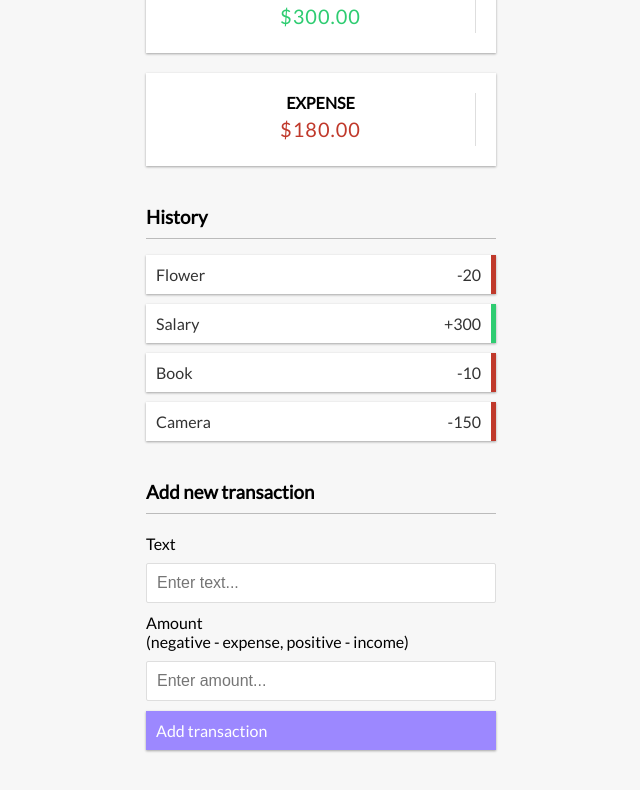
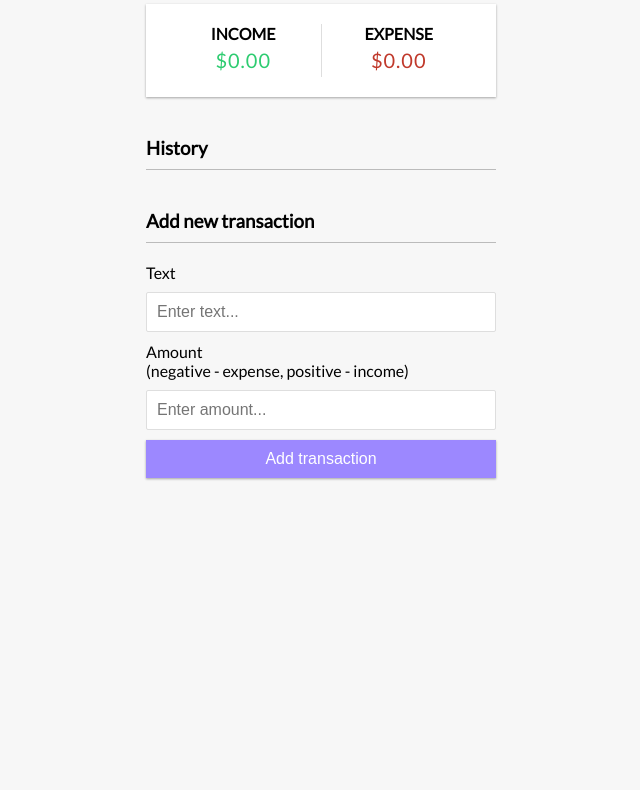
Before and after one commit to VladChepurnoj/expense-tracker-js, a plain HTML site: page index.html in a window 1280 px wide. Shown: the part 217-1007 px from the top of the page, without its empty margins (319-959 px from the left). After the commit the page ends 800 px from the top, so only its background shows below. Drawn offline with Linux system fonts and the light colour scheme.

Commit message:
Persist To Local Storage

```diff
--- a/index.html
+++ b/index.html
@@ -19,9 +19,7 @@
           <h4>Income</h4>
           <p id="money-plus" class="money plus">+$0.00</p>
         </div>
-      </div>
 
-      <div class="inc-exp-container">
         <div>
           <h4>Expense</h4>
           <p id="money-minus" class="money minus">-$0.00</p>
@@ -44,7 +42,7 @@
 
           <input type="number" id="amount" placeholder="Enter amount..." />
         </div>
-        <div class="btn">Add transaction</div>
+        <button class="btn">Add transaction</button>
       </form>
     </div>
 
--- a/script.js
+++ b/script.js
@@ -6,22 +6,21 @@ const form = document.getElementById("form");
 const text = document.getElementById("text");
 const amount = document.getElementById("amount");
 
-const dummyTransactions = [
-  { id: 1, text: "Flower", amount: -20 },
-  { id: 2, text: "Salary", amount: 300 },
-  { id: 3, text: "Book", amount: -10 },
-  { id: 4, text: "Camera", amount: -150 },
-];
+// const dummyTransactions = [
+//   { id: 1, text: "Flower", amount: -20 },
+//   { id: 2, text: "Salary", amount: 300 },
+//   { id: 3, text: "Book", amount: -10 },
+//   { id: 4, text: "Camera", amount: -150 },
+// ];
+const localStorageTransactions = JSON.parse(
+  localStorage.getItem("transactions")
+);
 
-let transactions = dummyTransactions;
+let transactions =
+  localStorage.getItem("transactions") !== null ? localStorageTransactions : [];
 
-//generate  random id
-function generateID() {
-  return Math.floor(Math.random() * 100000000);
-}
 //add transaction
 function addTransaction(e) {
-  console.log("111");
   e.preventDefault();
   if (text.value.trim() === "" || amount.value.trim() === "") {
     alert("Please add a text and amount");
@@ -31,7 +30,6 @@ function addTransaction(e) {
       text: text.value,
       amount: +amount.value,
     };
-    console.log(transaction);
 
     transactions.push(transaction);
 
@@ -39,9 +37,16 @@ function addTransaction(e) {
 
     updateValues();
 
+    updateLocalStorage();
+
     text.value = "";
     amount.value = "";
   }
+}
+
+//generate  random id
+function generateID() {
+  return Math.floor(Math.random() * 100000000);
 }
 
 //add transactions
@@ -55,9 +60,9 @@ function addTransactionDOM(transaction) {
 
   item.innerHTML = `
    ${transaction.text} <span>${sign}${Math.abs(transaction.amount)}</span>
-    <button class="delete-btn" onclick="removeTransaction(${
-      transaction.id
-    })" >x</button>
+    <button class="delete-btn"
+
+    onclick="removeTransaction(${transaction.id})" >x</button>
    `;
   list.appendChild(item);
 }
@@ -73,21 +78,28 @@ function updateValues() {
     .reduce((acc, item) => (acc += item), 0)
     .toFixed(2);
 
-  const expence = (
+  const expense = (
     amounts.filter((item) => item < 0).reduce((acc, item) => (acc += item), 0) *
     -1
   ).toFixed(2);
 
   balance.innerText = `$${total}`;
   money_plus.innerText = `$${income}`;
-  money_minus.innerText = `$${expence}`;
+  money_minus.innerText = `$${expense}`;
 }
 
 //remove trans
 function removeTransaction(id) {
   transactions = transactions.filter((transaction) => transaction.id !== id);
 
+  updateLocalStorage();
+
   init();
+}
+
+//update local stor trans
+function updateLocalStorage() {
+  localStorage.setItem("transactions", JSON.stringify(transactions));
 }
 
 //init app
```
